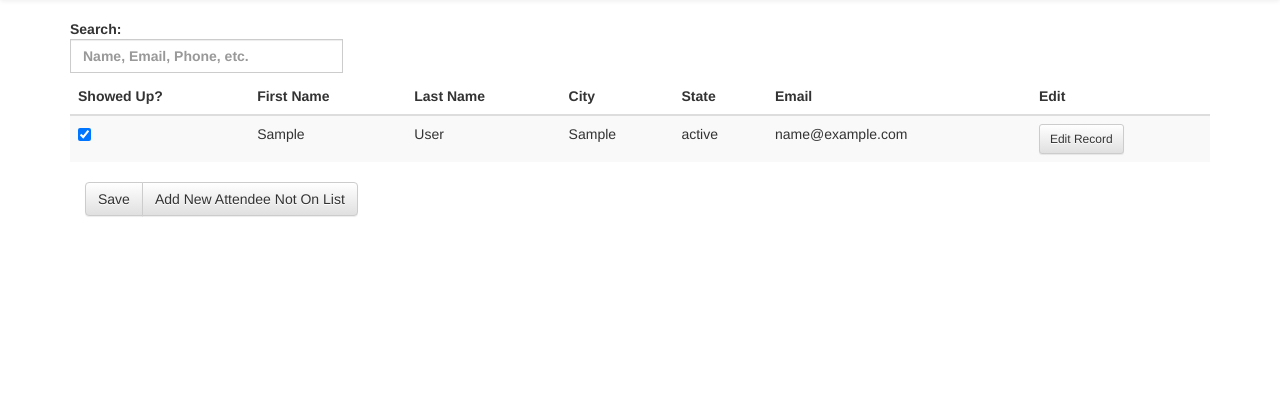
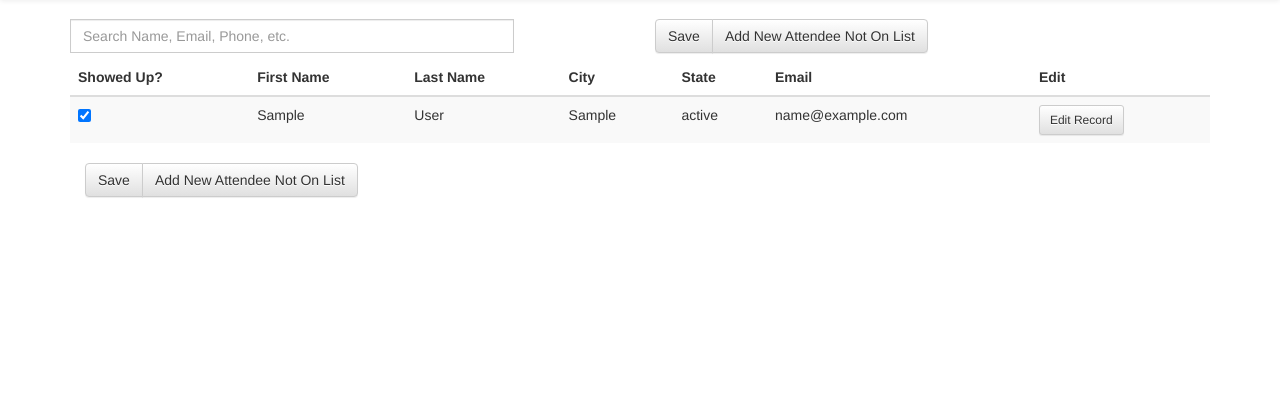
Before and after one commit to diversified-cheesecake/bk-event, a Django app: page /entry/ in a window 1280 px wide. Shown: the part 51-467 px from the top of the page. Run offline with Django 3.2, Linux system fonts and the light colour scheme; tables that the repository leaves empty hold one stand-in row (values such as "Sample post"); some libraries are stand-ins or nearby versions.

Commit message:
buttons on top

```diff
--- a/event/templates/event/entry_page.html
+++ b/event/templates/event/entry_page.html
@@ -24,7 +24,7 @@ myApp.controller("MyCtrl", function($scope) {
 </script>
 
 <style>
-	.input-across { width: 70% }
+	.input-across { width: 80% }
 </style>
 
 {% endblock %}
@@ -33,10 +33,21 @@ myApp.controller("MyCtrl", function($scope) {
 <div ng-app="myApp">
 <div ng-controller="MyCtrl">
 
-<div class="input-group input-across">
-	<label>Search:
-		<input ng-model="searchText" class="form-control" placeholder="Name, Email, Phone, etc.">
-	</lable>
+<div class="row">
+	<div class="col-lg-6">
+		<div class="input-group input-across">
+			<input ng-model="searchText" class="form-control" placeholder="Search Name, Email, Phone, etc.">
+		</div>
+	</div>
+
+	<div class="col-lg-6">
+		<div class="btn-group" role="group" aria-label="...">
+			<button type="submit" class="btn btn-default" form="theform" formaction="{% url 'event:save_data' %}" formmethod="POST">Save</button>
+			<button type="submit" class="btn btn-default" form="theform" formaction="{% url 'event:save_and_add' %}" formmethod="POST">Add New Attendee Not On List</button>
+		</div>
+	</div>
+	<br><br>
+
 </div>
 
 <form method="POST" id="theform" action="save-data">
@@ -78,9 +89,9 @@ myApp.controller("MyCtrl", function($scope) {
 
 
   <div class="container">
-  		<div class="btn-group" role="group" aria-label="...">
-		  <button type="submit" class="btn btn-default" form="theform" formaction="{% url 'event:save_data' %}" formmethod="POST">Save</button>
-		  <button type="submit" class="btn btn-default" form="theform" formaction="{% url 'event:save_and_add' %}" formmethod="POST">Add New Attendee Not On List</button>
+		<div class="btn-group" role="group" aria-label="...">
+			<button type="submit" class="btn btn-default" form="theform" formaction="{% url 'event:save_data' %}" formmethod="POST">Save</button>
+			<button type="submit" class="btn btn-default" form="theform" formaction="{% url 'event:save_and_add' %}" formmethod="POST">Add New Attendee Not On List</button>
 		</div>
   </div>
 
```
